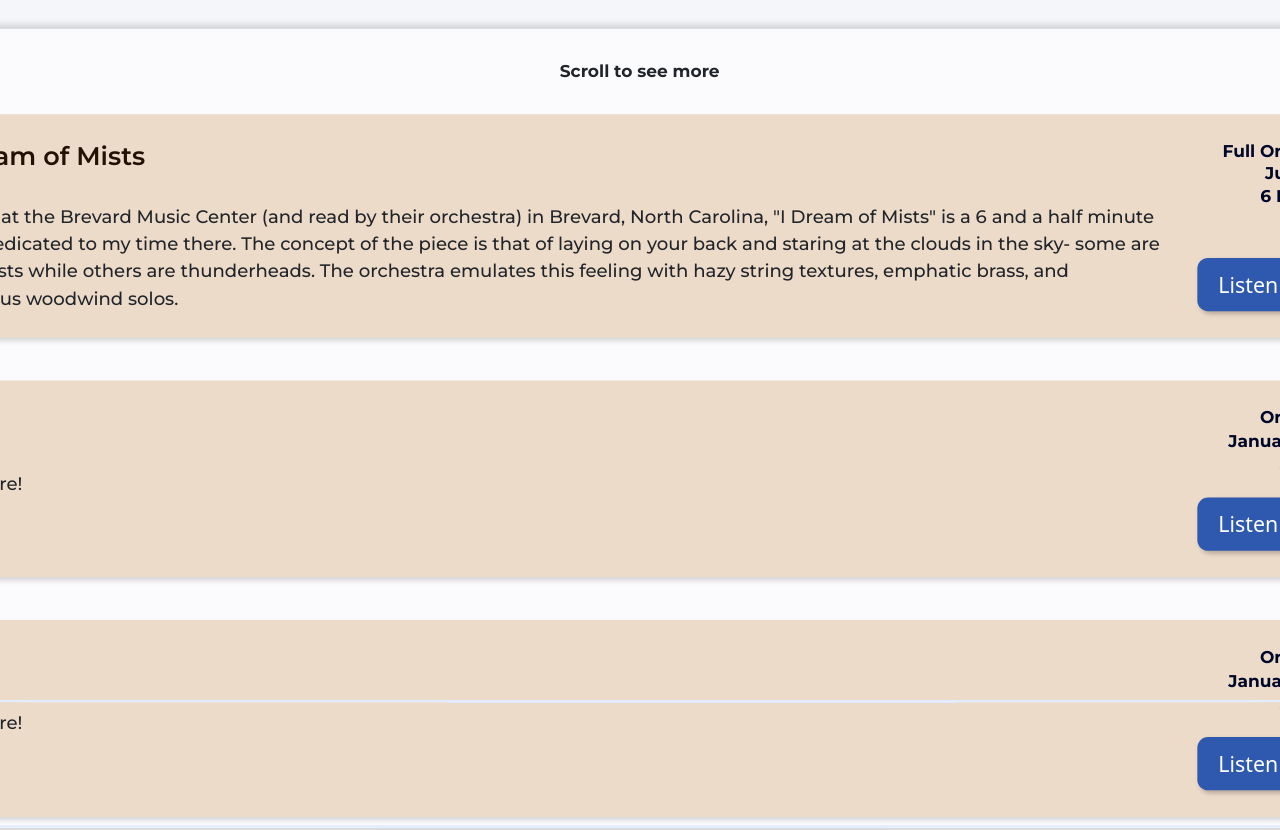
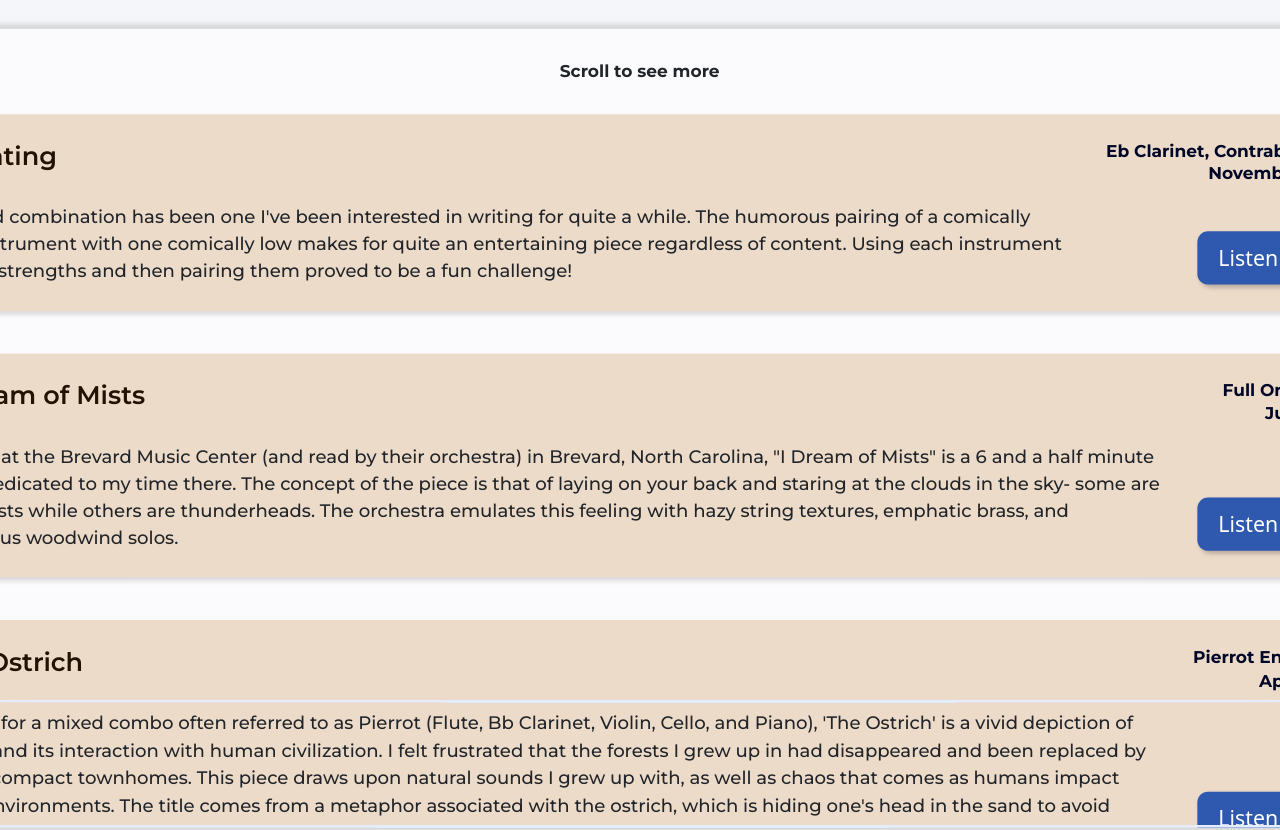
Before and after one commit to Simon-Cheek/SimonPortfolio, a React (Vite) app: page /music in a window 1280 px wide. Shown: the part 1760-2590 px from the top of the page. Built offline with nearby package versions, Linux system fonts and the light colour scheme.

Commit message:
Improve search algorithm and abstractify musicCardConfig

```diff
--- a/src/components/Music/MusicList.jsx
+++ b/src/components/Music/MusicList.jsx
@@ -4,63 +4,18 @@ import { colors } from "../../styles/colors";
 import { H4, H5, H6, Paragraph } from "../Text";
 import Separator from "../Separator";
 import Btn from "../Button";
-import { useCallback, useState } from "react";
-
-// Config Object for Music Works
-const musicCardConfig = [
-  {
-    title: "I Dream of Mists",
-    desc: `Written at the Brevard Music Center (and read by their orchestra) in Brevard, North Carolina, "I Dream of Mists" is a 6 and a half minute piece dedicated to my time there.
-      The concept of the piece is that of laying on your back and staring at the clouds in the sky- some are hazy mists while others are thunderheads.
-      The orchestra emulates this feeling with hazy string textures, emphatic brass, and numerous woodwind solos.`,
-    date: "July 2023",
-    instrumentation: "Full Orchestra",
-    pieceLength: "6 Minutes",
-    listenLink: "https://www.youtube.com/watch?v=TZ_ufYDZLGo",
-    searchTerms: [],
-  },
-  {
-    title: "Hi",
-    desc: "Look here!",
-    date: "January 2340",
-    instrumentation: "Orchestra",
-    pieceLength: "3 Hours",
-    listenLink: "https://www.youtube.com",
-    searchTerms: ["Test"],
-  },
-  {
-    title: "Hi2",
-    desc: "Look here!",
-    date: "January 2340",
-    instrumentation: "Orchestra",
-    pieceLength: "3 Hours",
-    listenLink: "https://www.youtube.com",
-    searchTerms: ["Test"],
-  },
-  {
-    title: "Hi3",
-    desc: "Look here!",
-    date: "January 2340",
-    instrumentation: "Orchestra",
-    pieceLength: "3 Hours",
-    listenLink: "https://www.youtube.com",
-    searchTerms: ["Test"],
-  },
-  {
-    title: "Hi4",
-    desc: "Look here!",
-    date: "January 2340",
-    instrumentation: "Orchestra",
-    pieceLength: "3 Hours",
-    listenLink: "https://www.youtube.com",
-    searchTerms: ["Test"],
-  },
-];
+import { useState } from "react";
+import { musicCardConfig } from "../../musicCardConfig";
 
 const checkValue = (config, searchValue) => {
   if (
     config.title &&
     config.title.toLowerCase().includes(searchValue.toLowerCase())
+  )
+    return true;
+  if (
+    config.instrumentation &&
+    config.instrumentation.toLowerCase().includes(searchValue.toLowerCase())
   )
     return true;
   if (config.searchTerms && config.searchTerms.length > 0) {
--- /dev/null
+++ b/src/musicCardConfig.js
@@ -0,0 +1,70 @@
+export const musicCardConfig = [
+  {
+    title: "Pulsating",
+    desc: `This odd combination has been one I've been interested in writing for quite a while.
+      The humorous pairing of a comically high instrument with one comically low makes for quite an entertaining piece regardless of content.
+      Using each instrument to their strengths and then pairing them proved to be a fun challenge!`,
+    date: "November 2023",
+    instrumentation: "Eb Clarinet, Contrabassoon",
+    pieceLength: "5'30\"",
+    listenLink: "https://www.youtube.com/watch?v=BsiU3jTOuyk",
+    searchTerms: ["Duet"],
+  },
+
+  {
+    title: "I Dream of Mists",
+    desc: `Written at the Brevard Music Center (and read by their orchestra) in Brevard, North Carolina, "I Dream of Mists" is a 6 and a half minute piece dedicated to my time there.
+      The concept of the piece is that of laying on your back and staring at the clouds in the sky- some are hazy mists while others are thunderheads.
+      The orchestra emulates this feeling with hazy string textures, emphatic brass, and numerous woodwind solos.`,
+    date: "July 2023",
+    instrumentation: "Full Orchestra",
+    pieceLength: "6'",
+    listenLink: "https://www.youtube.com/watch?v=TZ_ufYDZLGo",
+    searchTerms: [],
+  },
+
+  {
+    title: "The Ostrich",
+    desc: `Written for a mixed combo often referred to as Pierrot (Flute, Bb Clarinet, Violin, Cello, and Piano),
+     'The Ostrich' is a vivid depiction of nature and its interaction with human civilization.
+      I felt frustrated that the forests I grew up in had disappeared and been replaced by tightly compact townhomes.
+      This piece draws upon natural sounds I grew up with, as well as chaos that comes as humans impact these environments.
+      The title comes from a metaphor associated with the ostrich, which is hiding one's head in the sand to avoid predators.`,
+    date: "April 2023",
+    instrumentation: "Pierrot Ensemble",
+    pieceLength: "8'30\"",
+    listenLink: "https://www.youtube.com/watch?v=iorrdlV2EMU",
+    searchTerms: [
+      "Flute",
+      "Clarinet",
+      "Violin",
+      "Cello",
+      "Piano",
+      "Chamber",
+      "Mixed",
+    ],
+  },
+
+  {
+    title: "Crack in the Hourglass",
+    desc: `This piece was written in Fall of 2021 and was premiered at the Springville Museum of Art (UT).
+      The string quartet was inspired by a piece of sculpture there, entitled "Drip Field One" by Stephanie Leitch.
+      The piece begins and ends in the same manner- with an ethereal, otherworldly violin solo.
+      The pulsating rhythms featured in all of the string instruments act as the eternal flow of time.
+      The melodic figures and elements of the piece break against this flow in a desperate attempt to break free- and never do. `,
+    date: "January 2340",
+    instrumentation: "String Quartet",
+    pieceLength: "5'30\"",
+    listenLink: "https://www.youtube.com/watch?v=2RKRkfpNdn8",
+    searchTerms: ["Violin", "Viola", "Cello", "String", "Chamber"],
+  },
+  {
+    title: "Hi4",
+    desc: "Look here!",
+    date: "January 2340",
+    instrumentation: "Orchestra",
+    pieceLength: "5'30\"",
+    listenLink: "https://www.youtube.com",
+    searchTerms: ["Test"],
+  },
+];
```
